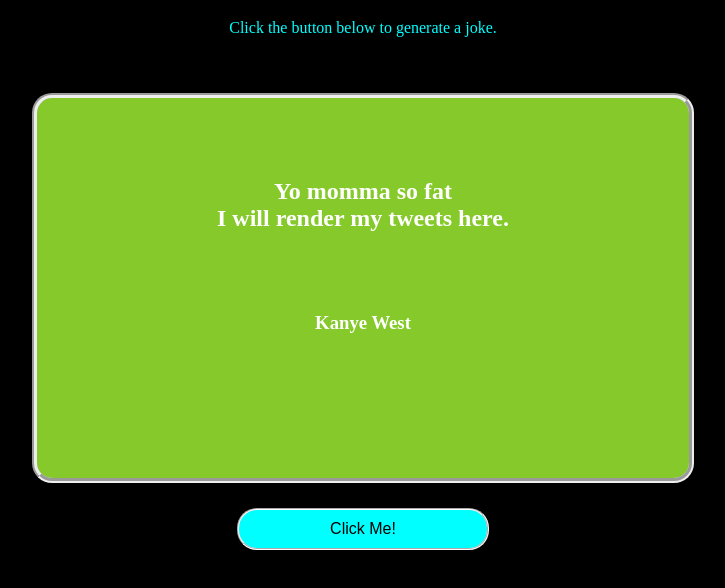
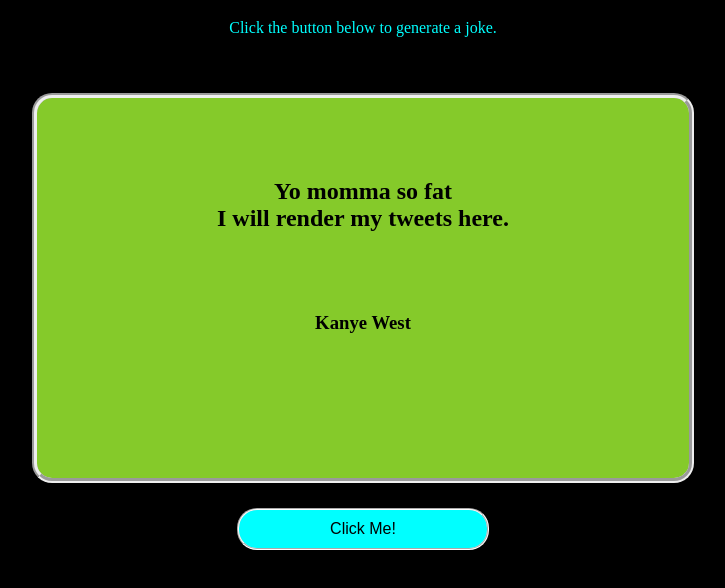
Before and after one commit to NjukiG/random-joke-generator, a website: page index.html in a window 1280 px wide. Both pictures are taken after a click on the button "Click Me!". Shown: the part 146-734 px from the top of the page, without its empty margins (277-1002 px from the left). Drawn offline with Linux system fonts and the light colour scheme; no server answers.

Commit message:
More changes on index.js

```diff
--- a/index.js
+++ b/index.js
@@ -46,6 +46,11 @@
   // randomizeColors();
 
 
+  function mouseOver(){
+
+  }
+
+
 
 // Added a click event listener for the getJokes function.
 button.addEventListener("click", getJokes);
@@ -56,9 +61,9 @@
 
 
 
-function myFunction() {
-    let element = document.body;
-    element.classList.toggle("dark-mode");
- }
+// function myFunction() {
+//     let element = document.body;
+//     element.classList.toggle("dark-mode");
+//  }
 
-button.addEventListener("click", myFunction);
+// button.addEventListener("click", myFunction);
--- a/styles.css
+++ b/styles.css
@@ -72,7 +72,7 @@
   }
 
 
-  .dark-mode {
+  /* .dark-mode {
     background-color: black;
     color: white;
-  }
+  } */
```
